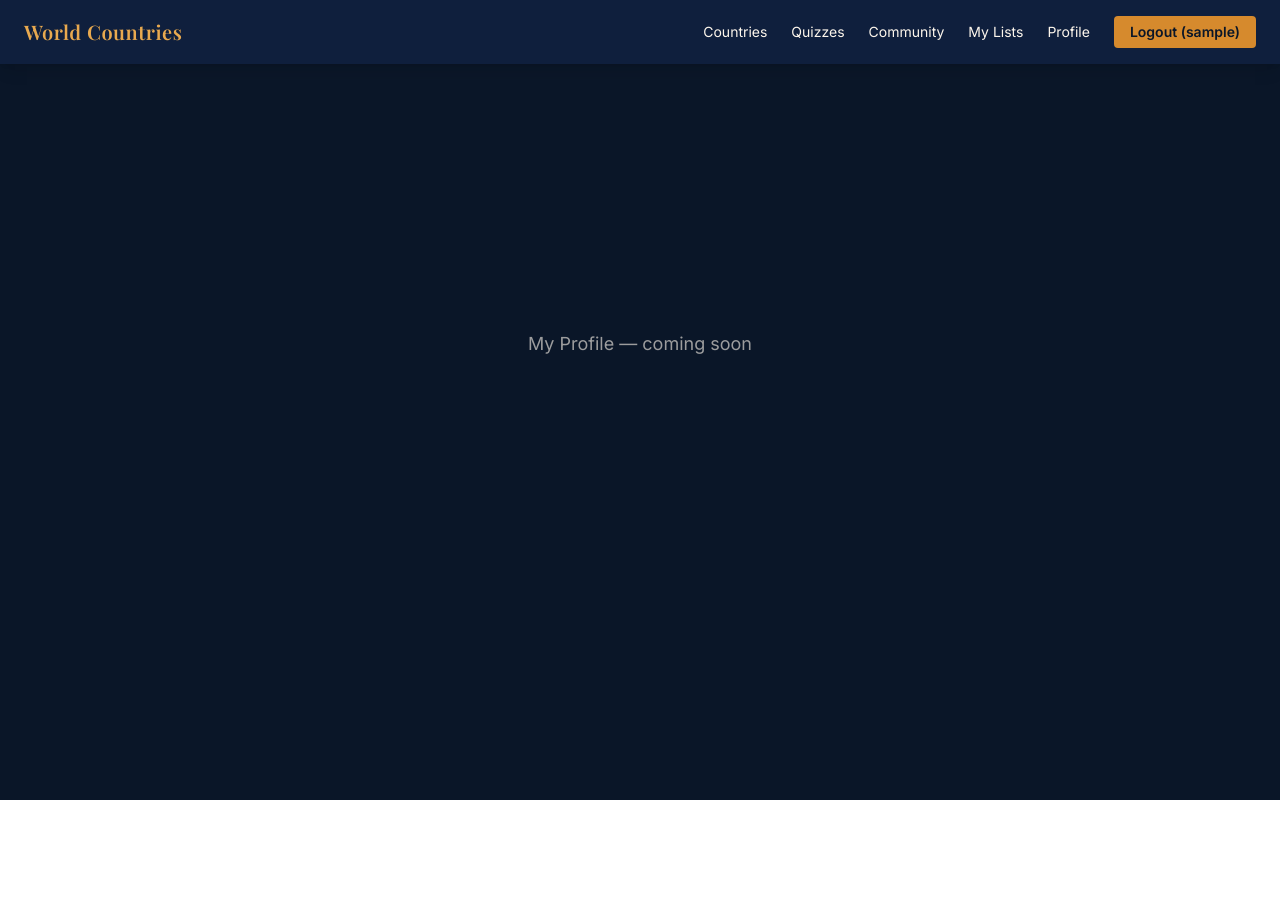
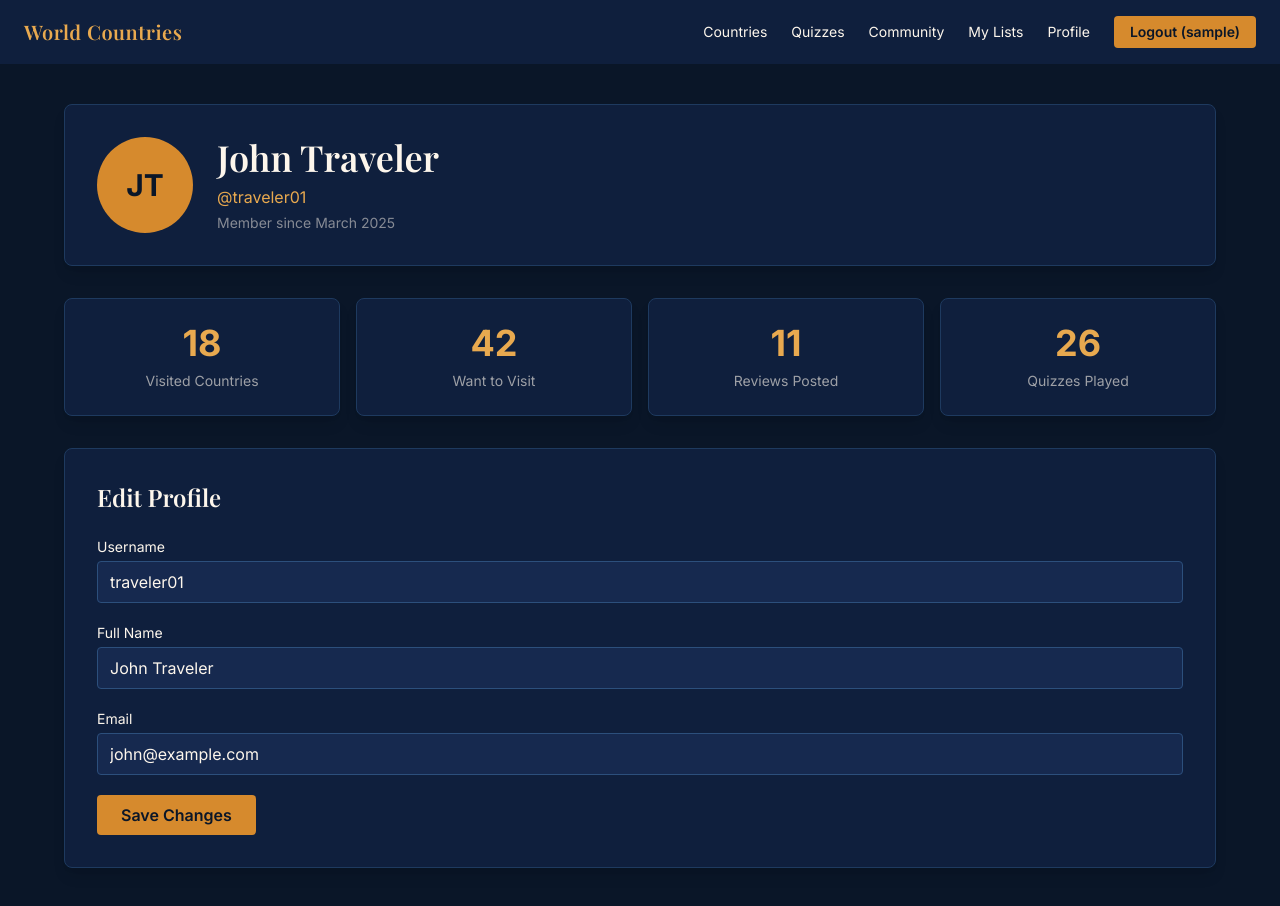
Before and after one commit to cgroup32-2026/cgroup32-World-Countries-FP-FrontEnd, a React (Vite) app: page /profile in a window 1280 px wide. Before the commit the page ends 800 px from the top, so only its background shows below. Built offline with nearby package versions, Linux system fonts and the light colour scheme; no server answers; sample sign-in values are in the browser's storage.

Commit message:
added my profile

```diff
--- a/src/App.jsx
+++ b/src/App.jsx
@@ -9,6 +9,7 @@ import { MagazineHomePage } from "./pages/MagazineHomePage";
 import { CountriesPage } from "./pages/CountriesPage";
 import { CountryDetailPage } from "./pages/CountryDetailPage";
 import { RegisterPage } from "./pages/RegisterPage";
+import { ProfilePage } from "./pages/ProfilePage";
 
 function Placeholder({ title }) {
   return (
@@ -45,7 +46,7 @@ function App() {
               path="/profile"
               element={
                 <ProtectedRoute>
-                  <Placeholder title="My Profile" />
+                  <ProfilePage />
                 </ProtectedRoute>
               }
             />
--- /dev/null
+++ b/src/data/profile.js
@@ -0,0 +1,14 @@
+export const mockProfile = {
+  username: "traveler01",
+  fullName: "John Traveler",
+  email: "john@example.com",
+
+  joined: "March 2025",
+
+  stats: {
+    visited: 18,
+    wishlist: 42,
+    reviews: 11,
+    quizzes: 26,
+  },
+};
--- /dev/null
+++ b/src/pages/ProfilePage.jsx
@@ -0,0 +1,132 @@
+import { useState } from "react";
+import { mockProfile } from "../data/profile";
+
+export function ProfilePage() {
+  const [profile, setProfile] = useState(mockProfile);
+
+  function handleChange(e) {
+    const { name, value } = e.target;
+
+    setProfile((currentProfile) => ({
+      ...currentProfile,
+      [name]: value,
+    }));
+  }
+
+  function handleSubmit(e) {
+    e.preventDefault();
+
+    // Later:
+    // await authApi.updateProfile(profile);
+
+    alert("Profile saved! (Mock)");
+  }
+
+  const initials = profile.fullName
+    ? profile.fullName
+        .split(" ")
+        .map((name) => name[0])
+        .join("")
+        .slice(0, 2)
+        .toUpperCase()
+    : profile.username.slice(0, 2).toUpperCase();
+
+  return (
+    <main className="min-h-[calc(100vh-80px)] bg-navy-950 px-6 py-10 text-amber-50">
+      <div className="mx-auto max-w-6xl space-y-8">
+        {/* Header */}
+
+        <section className="rounded-lg border border-navy-700 bg-navy-900 p-8 shadow-lg">
+          <div className="flex flex-col gap-6 md:flex-row md:items-center">
+            <div className="flex h-24 w-24 items-center justify-center rounded-full bg-amber-500 text-3xl font-bold text-navy-950">
+              {initials}
+            </div>
+
+            <div>
+              <h1 className="font-heading text-4xl">
+                {profile.fullName || profile.username}
+              </h1>
+
+              <p className="mt-2 text-amber-400">@{profile.username}</p>
+
+              <p className="mt-1 text-sm text-amber-50/50">
+                Member since {profile.joined}
+              </p>
+            </div>
+          </div>
+        </section>
+
+        {/* Stats */}
+
+        <section className="grid gap-4 sm:grid-cols-2 lg:grid-cols-4">
+          <StatCard title="Visited Countries" value={profile.stats.visited} />
+
+          <StatCard title="Want to Visit" value={profile.stats.wishlist} />
+
+          <StatCard title="Reviews Posted" value={profile.stats.reviews} />
+
+          <StatCard title="Quizzes Played" value={profile.stats.quizzes} />
+        </section>
+
+        {/* Edit Form */}
+
+        <section className="rounded-lg border border-navy-700 bg-navy-900 p-8 shadow-lg">
+          <h2 className="mb-6 font-heading text-2xl">Edit Profile</h2>
+
+          <form onSubmit={handleSubmit} className="space-y-5">
+            <div>
+              <label className="mb-1 block text-sm">Username</label>
+
+              <input
+                name="username"
+                value={profile.username}
+                onChange={handleChange}
+                className="w-full rounded border border-navy-600 bg-navy-800 px-3 py-2 focus:border-amber-400 focus:outline-none"
+              />
+            </div>
+
+            <div>
+              <label className="mb-1 block text-sm">Full Name</label>
+
+              <input
+                name="fullName"
+                value={profile.fullName}
+                onChange={handleChange}
+                className="w-full rounded border border-navy-600 bg-navy-800 px-3 py-2 focus:border-amber-400 focus:outline-none"
+              />
+            </div>
+
+            <div>
+              <label className="mb-1 block text-sm">Email</label>
+
+              <input
+                type="email"
+                name="email"
+                value={profile.email}
+                onChange={handleChange}
+                className="w-full rounded border border-navy-600 bg-navy-800 px-3 py-2 focus:border-amber-400 focus:outline-none"
+              />
+            </div>
+
+            <button
+              type="submit"
+              className="rounded bg-amber-500 px-6 py-2 font-semibold text-navy-950 transition hover:bg-amber-400"
+            >
+              Save Changes
+            </button>
+          </form>
+        </section>
+      </div>
+    </main>
+  );
+}
+
+function StatCard({ title, value }) {
+  return (
+    <div className="rounded-lg border border-navy-700 bg-navy-900 p-6 text-center shadow-lg">
+      <div className="text-4xl font-bold text-amber-400">{value}</div>
+
+      <div className="mt-2 text-sm text-amber-50/60">{title}</div>
+    </div>
+  );
+}
```
